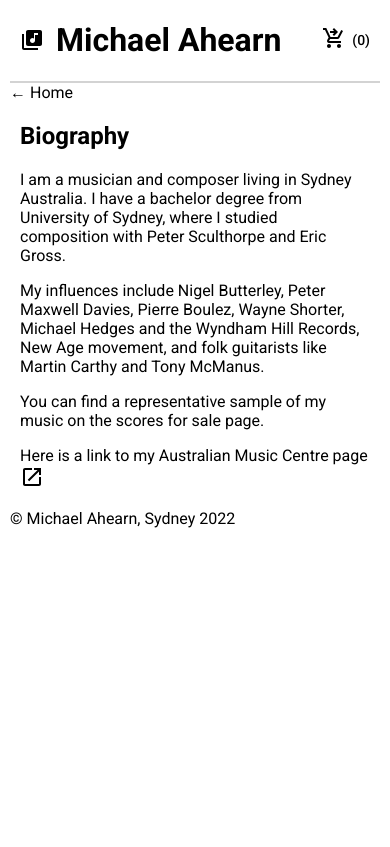
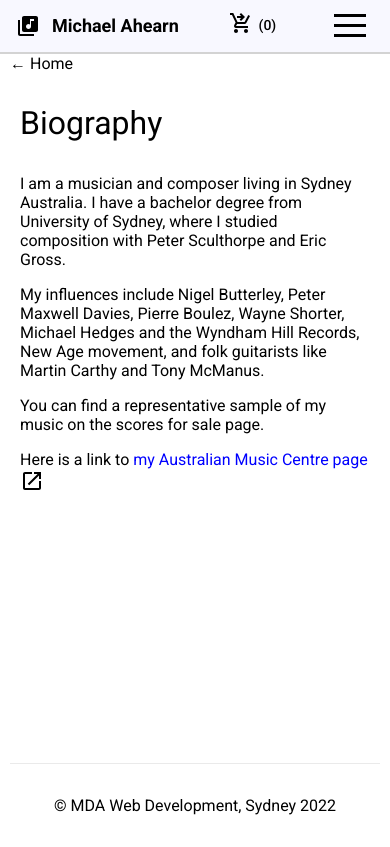
Before and after one commit to mahearn/michaels-music-next, a Next.js app: page /biography in a window 390 px wide. Built offline with nearby package versions, Linux system fonts and the light colour scheme.

Commit message:
Mobile first + sliding hamburger menu

```diff
--- a/components/footer.js
+++ b/components/footer.js
@@ -3,7 +3,7 @@ import styles from '../styles/Home.module.css';
 const Footer = () => {
   return (
     <footer className={styles.footer}>
-      &copy; Michael Ahearn, Sydney 2022
+      &copy; MDA Web Development, Sydney 2022
     </footer>
   );
 };
--- a/components/header.js
+++ b/components/header.js
@@ -1,6 +1,6 @@
-import { useContext, useState } from 'react';
 import Head from 'next/head';
 import NavBar from './navbar';
+import styles from '../styles/Home.module.css';
 
 const Header = () => {
   return (
@@ -10,9 +10,7 @@ const Header = () => {
         <meta name='description' content='Generated by create next app' />
         <link rel='icon' href='/favicon.ico' />
       </Head>
-      <div>
-        <NavBar />
-      </div>
+      <NavBar className={styles.navbar} />
     </>
   );
 };
--- a/components/layout.js
+++ b/components/layout.js
@@ -3,14 +3,18 @@ import Footer from './footer';
 import Link from 'next/link';
 import { useRouter } from 'next/router';
 import styles from '../styles/Home.module.css';
-import { Router } from '@material-ui/icons';
 
 const Layout = ({ children }) => {
   const { pathname } = useRouter();
 
   return (
-    <div className={styles.container}>
+    <>
       <Header />
+      <div
+        className={` ${styles.container} ${
+          pathname === '/' ? styles.containerHome : ''
+        }`}
+      >
         {pathname !== '/' && (
           <Link href='/'>
             <a>&larr; Home</a>
@@ -19,6 +23,7 @@ const Layout = ({ children }) => {
         <main className={styles.main}>{children}</main>
         <Footer />
       </div>
+    </>
   );
 };
 
--- a/components/navbar.js
+++ b/components/navbar.js
@@ -1,28 +1,72 @@
-import { useContext } from 'react';
+import { useContext, useState, useEffect } from 'react';
 import Link from 'next/link';
+import styled from 'styled-components';
 import ShoppingCartCheckoutOutlinedIcon from '@mui/icons-material/ShoppingCartCheckoutOutlined';
 import Context from '../store/context';
 import LibraryMusicIcon from '@mui/icons-material/LibraryMusic';
+import { Squash as Hamburger } from 'hamburger-react';
 import styles from './styles/navbar.module.css';
+import { autocompleteClasses } from '@mui/material';
+import { ConnectingAirportsOutlined } from '@mui/icons-material';
 
 const NavBar = (props) => {
   const { state, actions } = useContext(Context);
+  const [isOpen, setOpen] = useState(false);
+  const [isSticky, setIsSticky] = useState('');
   const cart = actions({ type: 'GET_CART', payload: null });
   const cartItemCount = cart.cartContents.length;
   const cartTotal = cart.total;
 
+  function stickyNavbar() {
+    if (window !== undefined) {
+      let windowHeight = window.scrollY;
+      // window height changed for the demo
+      windowHeight > 120 ? setIsSticky('stickyNav') : setIsSticky('');
+    }
+  }
+
+  useEffect(() => {
+    window.addEventListener('scroll', stickyNavbar);
+    return () => window.removeEventListener('scroll', stickyNavbar);
+  }, []);
+
+  const mobileMenuWrapper = {
+    position: 'fixed',
+    width: '100%',
+    height: 'auto',
+    overflow: 'hidden',
+    top: '54px',
+    left: !isOpen ? '-100%' : '0',
+    transition: 'left 0.5s ease-in-out',
+    zIndex: '9999',
+    padding: '12px',
+    backgroundColor: 'ghostwhite',
+    listGroup: {
+      display: 'flex',
+      flexDirection: 'column',
+      gap: '1em',
+      fontSize: '1.5em',
+      fontWeight: '400',
+      justifyContent: 'space-around',
+      alignItems: 'flex-start',
+      alignContent: 'flex-start',
+      listStyleType: 'none',
+    },
+    listItem: {},
+  };
+
   return (
-    <div className={styles.navbarContainer}>
+    <>
+      <nav
+        className={`${styles.navbarContainer} ${
+          isSticky === 'stickyNav' && styles.stickyNav
+        }`}
+      >
         <div className={styles.navbarGroup}>
           <div className={styles.branding}>
             <LibraryMusicIcon className={styles.logo} />
-          <h1 className={styles.title}>Michael Ahearn</h1>
+            <h1 className={styles.companyName}>Michael Ahearn</h1>
           </div>
-        {/* hamburger menu button */}
-        {/* <input className='menu-btn' type='checkbox' id='menu-btn' />
-        <label className='menu-icon' htmlFor='menu-btn'>
-          <span className='navicon'></span>
-        </label> */}
           <div className={styles.cartIconContainer}>
             <Link href='/shopping-cart'>
               <a>
@@ -35,6 +79,9 @@ const NavBar = (props) => {
               </div>
             )}
             <div className={styles.cartTotal}>({cartItemCount})</div>
+          </div>
+          <div className={styles.hamburgerWrapper}>
+            <Hamburger toggled={isOpen} toggle={setOpen} />
           </div>
           <ul className={styles.listGroup}>
             <li className={styles.listItem}>
@@ -59,7 +106,32 @@ const NavBar = (props) => {
             </li>
           </ul>
         </div>
+      </nav>
+      <div style={mobileMenuWrapper} open={isOpen}>
+        <ul open={isOpen} style={mobileMenuWrapper.listGroup}>
+          <li style={mobileMenuWrapper.listItem}>
+            <Link href='/biography'>
+              <a>About me</a>
+            </Link>
+          </li>
+          <li style={mobileMenuWrapper.listItem}>
+            <Link href='/music-scores'>
+              <a>Scores for sale</a>
+            </Link>
+          </li>
+          <li style={mobileMenuWrapper.listItem}>
+            <Link href='/shopping-cart'>
+              <a>My Cart</a>
+            </Link>
+          </li>
+          <li style={mobileMenuWrapper.listItem}>
+            <Link href='/contact'>
+              <a>Contact me</a>
+            </Link>
+          </li>
+        </ul>
       </div>
+    </>
   );
 };
 
--- a/components/product-card.js
+++ b/components/product-card.js
@@ -29,7 +29,7 @@ const ProductCard = ({ data, handleOpen, addToCart }) => {
 
   return (
     <Card
-      sx={{ display: 'flex', justifyContent: 'space-between' }}
+      // sx={{ display: 'flex', justifyContent: 'space-between' }}
       className={styles.card}
     >
       <Box
--- a/components/styles/navbar.module.css
+++ b/components/styles/navbar.module.css
@@ -1,6 +1,18 @@
 .navbarContainer {
-  padding: 0 10px;
+  background-color: ghostwhite;
+  width: 100%;
+  height: 54px;
+  padding: 0 1em;
   border-bottom: 2px solid lightgray;
+}
+
+.stickyNav {
+  position: fixed;
+  opacity: 0.8;
+  top: 0;
+  left: 0;
+  z-index: 999;
+  transition: all 0.5s;
 }
 
 .branding {
@@ -9,7 +21,12 @@
 }
 
 .logo {
-  margin-top: 28px;
+  margin-top: 14px;
+}
+
+.companyName {
+  font-size: 1.125em;
+  font-weight: 600;
 }
 
 .navbarGroup {
@@ -19,14 +36,13 @@
   align-items: center;
 }
 
-.listGroup {
-  display: none;
-  visibility: hidden;
-}
-
 .list {
   font-size: 1em;
   font-weight: 400;
+}
+
+.listGroup {
+  display: none;
 }
 
 .cartIconContainer {
@@ -45,14 +61,33 @@
   font-size: 2em;
 }
 
-@media (min-width: 768px) {
+.hamburger-wrapper {
+  display: block;
+}
+
+@media (min-width: 991px) {
+  .navbarContainer {
+    height: 70px;
+  }
+
+  .companyName {
+    font-size: 1.5em;
+  }
+
+  .logo {
+    margin-top: 22px;
+  }
+
   .listGroup {
     display: flex;
-    visibility: visible;
     gap: 2em;
     justify-content: space-around;
     align-items: center;
     align-content: flex-end;
     list-style-type: none;
   }
+
+  .hamburgerWrapper {
+    display: none;
+  }
 }
--- a/package.json
+++ b/package.json
@@ -20,10 +20,12 @@
     "@mui/icons-material": "^5.5.1",
     "@stripe/stripe-js": "^1.27.0",
     "axios": "^0.26.1",
+    "hamburger-react": "^2.5.0",
     "next": "12.1.4",
     "react": "^17.0.2",
     "react-dom": "^17.0.2",
-    "stripe": "^8.215.0"
+    "stripe": "^8.215.0",
+    "styled-components": "^5.3.5"
   },
   "devDependencies": {
     "eslint": "8.12.0",
--- a/styles/Home.module.css
+++ b/styles/Home.module.css
@@ -1,67 +1,12 @@
 .container {
+  position: relative;
   width: 100%;
   margin: 0 auto;
   padding: 0 10px;
 }
 
-.grid {
-  width: 100%;
-  flex-direction: column;
-  justify-content: center;
-}
-
-.card {
-  margin-bottom: 1em;
-  text-align: left;
-  text-decoration: none;
-  border: 1px solid #eaeaea;
-  border-radius: 6px;
-  transition: border-color 0.15s ease;
-  background-color: 'ghostwhite';
-  box-shadow: 0 14px 28px rgba(0, 0, 0, 0.25), 0 10px 10px rgba(0, 0, 0, 0.22);
-}
-
-.card:hover,
-.card:focus,
-.card:active {
-  border-color: #0070f3;
-}
-
-.card h2 {
-  margin: 0 0 1rem 0;
-  font-size: 1.25em;
-}
-
-.card p {
-  margin: 0;
-  font-size: 1em;
-  line-height: 1em;
-}
-
-.card img {
-  /* don't show image on mobile devices */
-  display: none;
-}
-
-.homeLink {
-  margin: 0;
-}
-
-@media (min-width: 768px) {
-  .container {
-    position: relative;
-    width: 100%;
-  }
-
-  .main {
-    position: relative;
-    min-height: 100vh;
-    width: 100%;
-    flex: 1;
-    display: flex;
-    flex-direction: column;
-    justify-content: left;
-    align-items: flex-start;
+.containerHome {
+  padding: 0;
 }
 
 .title a {
@@ -97,6 +42,79 @@
   color: #fff;
 }
 
+.main {
+  position: relative;
+  min-height: calc(100vh - 154px);
+  width: 100%;
+  flex: 1;
+  display: flex;
+  flex-direction: column;
+  justify-content: left;
+  align-items: flex-start;
+}
+
+.grid {
+  width: 100%;
+  flex-direction: column;
+  justify-content: center;
+}
+
+.card {
+  margin-bottom: 1em;
+  text-align: left;
+  text-decoration: none;
+  border: 1px solid #eaeaea;
+  border-radius: 6px;
+  transition: border-color 0.15s ease;
+  background-color: 'ghostwhite';
+}
+
+.card:hover,
+.card:focus,
+.card:active {
+  border-color: #0070f3;
+}
+
+.card h2 {
+  margin: 0 0 1rem 0;
+  font-size: 1.25rem;
+}
+
+.card p {
+  margin: 0;
+  font-size: 1rem;
+  line-height: 1rem;
+}
+
+.homeLink {
+  margin: 0;
+}
+
+.footer {
+  display: flex;
+  flex: 1;
+  padding: 2rem 0;
+  border-top: 1px solid #eaeaea;
+  justify-content: center;
+  align-items: center;
+}
+
+.footer a {
+  display: flex;
+  justify-content: center;
+  align-items: center;
+  flex-grow: 1;
+}
+
+a.externalLink {
+  color: blue;
+  text-decoration: none;
+}
+
+a.external-link:hover {
+  text-decoration: underline;
+}
+
 .filterTool {
   margin-bottom: 10px;
 }
@@ -123,14 +141,12 @@
 }
 
 .card {
-    margin-bottom: 1em;
+  margin-bottom: 0.25rem;
   text-align: left;
-    text-decoration: none;
   border: 1px solid #eaeaea;
   border-radius: 6px;
   transition: border-color 0.15s ease;
   background-color: 'ghostwhite';
-    box-shadow: 0 14px 28px rgba(0, 0, 0, 0.25), 0 10px 10px rgba(0, 0, 0, 0.22);
 }
 
 .card:hover,
@@ -151,7 +167,7 @@
 }
 
 .card img {
-    display: inline-block;
+  display: none;
 }
 
 /* shopping cart page styles */
@@ -183,28 +199,15 @@
   margin: 1em 0;
 }
 
-  .footer {
+@media (min-width: 991px) {
+  .card {
     display: flex;
-    flex: 1;
-    padding: 2rem 0;
-    border-top: 1px solid #eaeaea;
-    justify-content: center;
-    align-items: center;
+    justify-content: space-between;
+    margin-bottom: 1em;
+    box-shadow: 0 14px 28px rgba(0, 0, 0, 0.25), 0 10px 10px rgba(0, 0, 0, 0.22);
   }
 
-  .footer a {
-    display: flex;
-    justify-content: center;
-    align-items: center;
-    flex-grow: 1;
-  }
-
-  a.externalLink {
-    color: blue;
-    text-decoration: none;
-  }
-
-  a.external-link:hover {
-    text-decoration: underline;
+  .card img {
+    display: inline-block;
   }
 }
```
Also changed, not shown: components/slider.js (added, +74 -0 lines), pages/music-scores.js (+5 -3 lines), 2 other files (tests, documents, lock files or other folders). Lines whose indentation alone changed are shown as unchanged.
